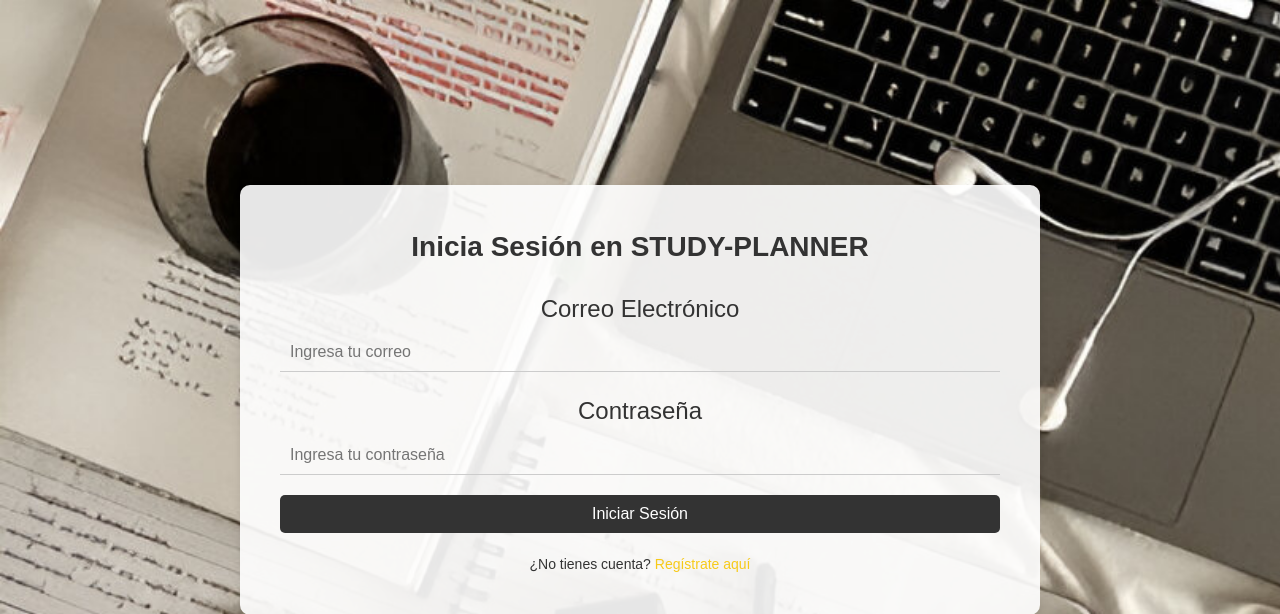
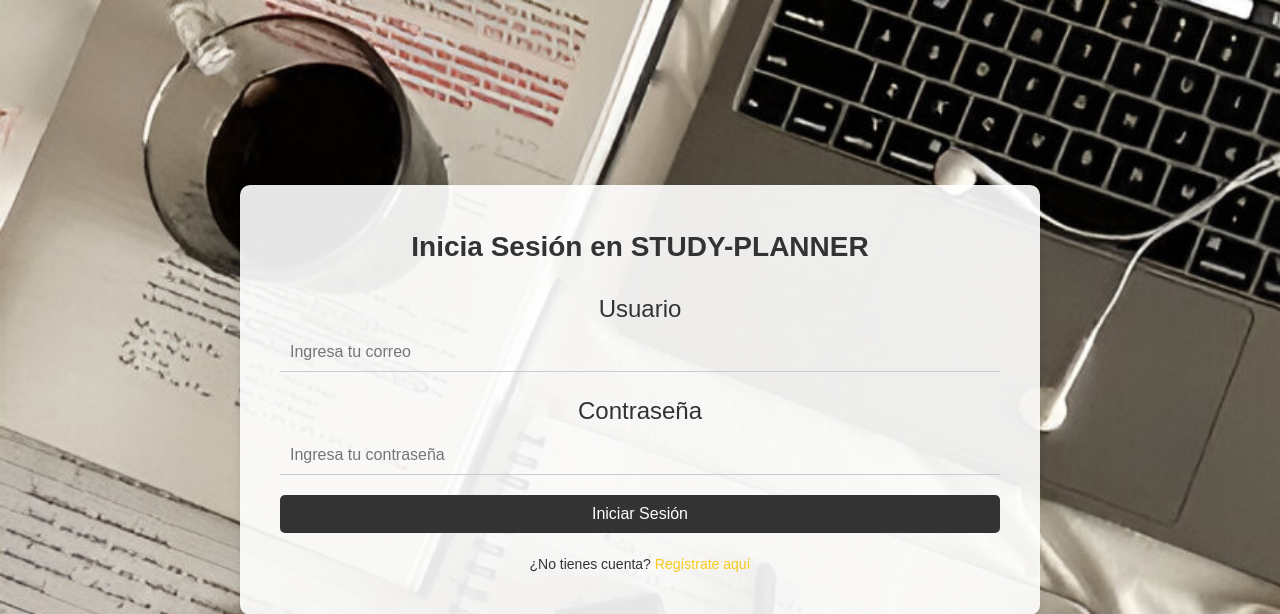
Before and after one commit to HuGoLppz/TFG, a PHP site: page /html/login.html in a window 1280 px wide. Shown: the top 614 px of the page. Run offline with PHP 8.4, Linux system fonts and the light colour scheme.

Commit message:
Fallo del xampp, copia de seguridad

```diff
--- a/html/login.html
+++ b/html/login.html
@@ -14,8 +14,8 @@
         <h1>Inicia Sesión en STUDY-PLANNER</h1>
         <form action="#" method="POST" class="formulario">
             <div class="campo">
-                <label for="email">Correo Electrónico</label>
-                <input type="email" id="email" name="email" placeholder="Ingresa tu correo" required>
+                <label for="user">Usuario</label>
+                <input type="text" id="user" name="user" placeholder="Ingresa tu correo" required>
             </div>
             <div class="campo">
                 <label for="password">Contraseña</label>
--- a/js/login.js
+++ b/js/login.js
@@ -2,7 +2,7 @@ $(document).ready(function() {
     $('form').on('submit', function(event) {
         event.preventDefault();
 
-        var email = $('#email').val();
+        var user = $('#user').val();
         var password = $('#password').val();
 
         $.ajax({
@@ -10,7 +10,7 @@ $(document).ready(function() {
             type: 'POST',
             dataType: 'json',
             data: {
-                email: email,
+                user: user, // Cambiado de email a user
                 password: password
             },
             success: function(response) {
--- a/php/login.php
+++ b/php/login.php
@@ -12,8 +12,8 @@ try {
     $conn->setAttribute(PDO::ATTR_ERRMODE, PDO::ERRMODE_EXCEPTION);
 
     if ($_SERVER['REQUEST_METHOD'] == 'POST') {
-        $name = $_POST['email'];
-        $email = $_POST['email'];
+        $name = $_POST['user']; // Cambiado de email a user
+        $email = $_POST['user']; // Cambiado de email a user
         $password = $_POST['password'];
 
         // Consultar el usuario en la base de datos
```
